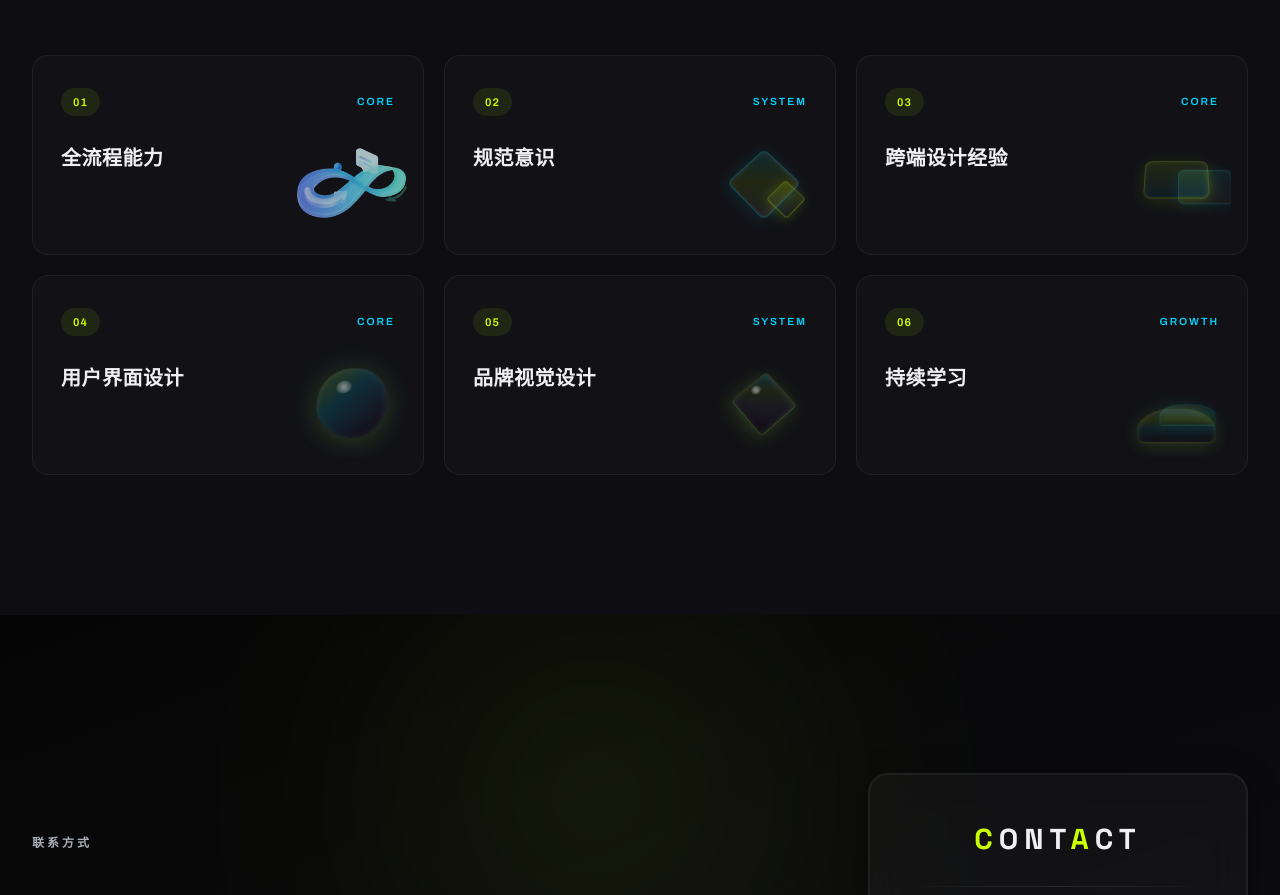
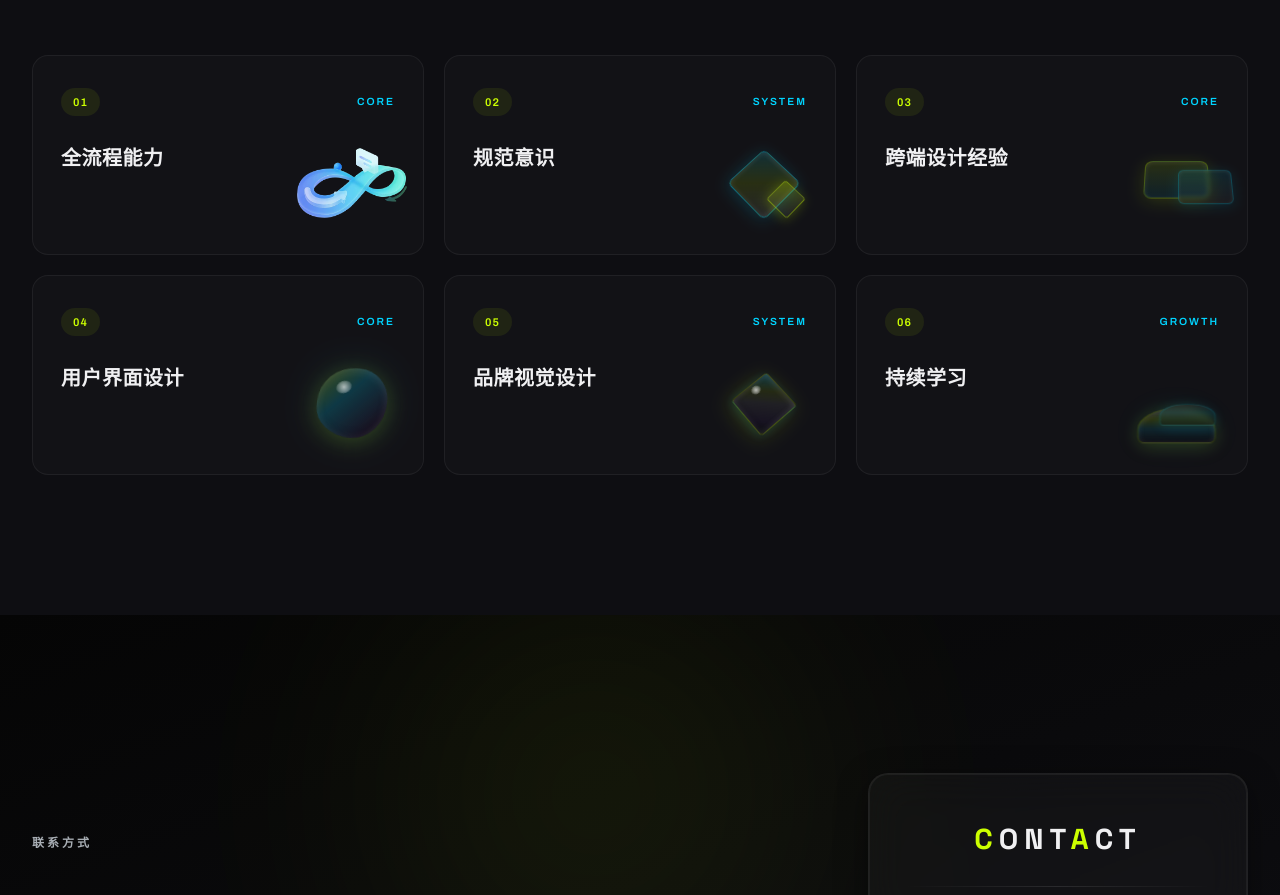
Before and after one commit to ltian869166-max/ai_log, a React (Vite) app: page / in a window 1280 px wide. Shown: the part 4760-5655 px from the top of the page. Built offline with nearby package versions, Linux system fonts and the light colour scheme.

Commit message:
fix: 移除视觉元素上的opacity覆盖和overflow裁剪，让图片完全清晰展示

```diff
--- a/src/components/Skills.css
+++ b/src/components/Skills.css
@@ -89,15 +89,11 @@
   position: absolute;
   bottom: 16px;
   right: 16px;
-  border-radius: 12px;
-  overflow: hidden;
-  opacity: 0.75;
-  transition: opacity 0.3s ease, transform 0.3s ease;
   z-index: 0;
+  transition: transform 0.3s ease;
 }
 
 .skill-card:hover .skill-visual {
-  opacity: 0.85;
   transform: scale(1.08);
 }
 
@@ -111,7 +107,6 @@
   width: 100%;
   height: 100%;
   object-fit: contain;
-  border-radius: 12px;
 }
 
 /* ===== 3D Glass Sphere ===== */
```
